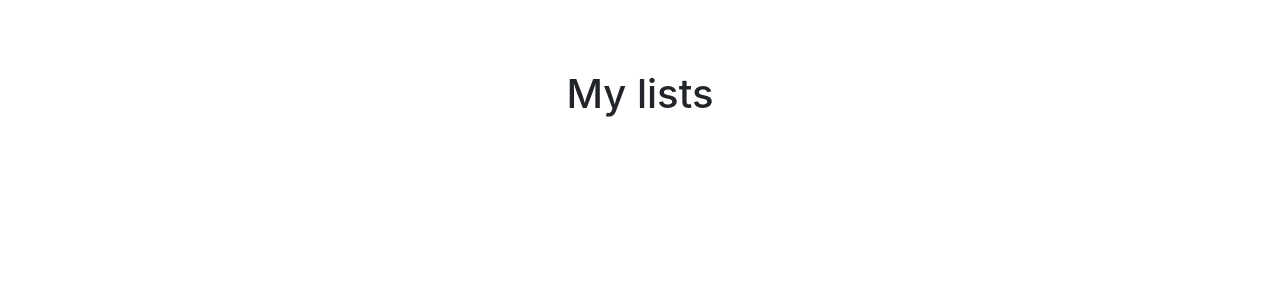
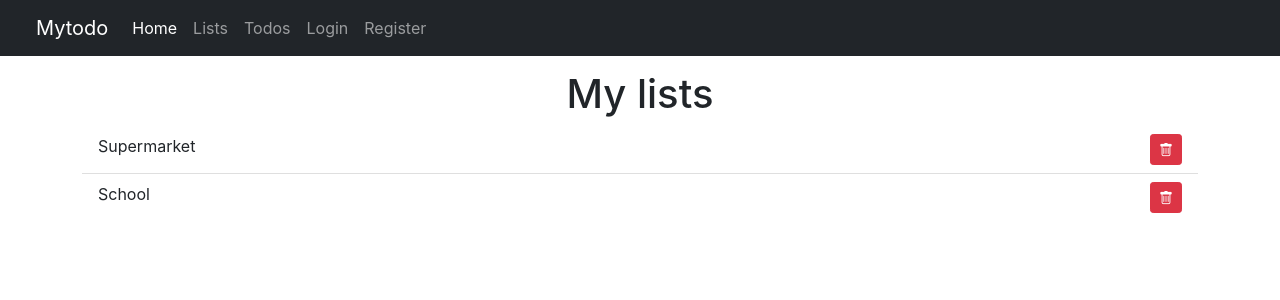
Before and after one commit to hidran/react-redux-todolist, a React (Create React App) app: page / in a window 1280 px wide. Shown: the top 300 px of the page. Built offline with nearby package versions, Linux system fonts and the light colour scheme; data requests are answered from the project's data file.

Commit message:
adds components mylists, lists and list

```diff
--- a/db.json
+++ b/db.json
@@ -31,9 +31,53 @@
       "dueDate": "20/8/2021",
       "user_id": 1,
       "id": 8
+    },
+    {
+      "name": "asdasd",
+      "dueDate": "31/8/2021",
+      "user_id": 1,
+      "id": 9
+    },
+    {
+      "name": "sdasd",
+      "dueDate": "31/8/2021",
+      "user_id": 1,
+      "id": 10
+    },
+    {
+      "name": "sadasd",
+      "dueDate": "31/8/2021",
+      "user_id": 1,
+      "id": 11
+    },
+    {
+      "name": "sadasdas",
+      "dueDate": "31/8/2021",
+      "user_id": 1,
+      "id": 12
+    },
+    {
+      "name": "asdasdasd",
+      "dueDate": "31/8/2021",
+      "user_id": 1,
+      "id": 13
     }
   ],
   "filter": [
     "ALL"
+  ],
+  "lists": [
+    {
+      "name": "Supermarket",
+      "created_at": "2021-08-30 12:12",
+      "user_id": 1,
+      "id": 1
+    },
+    {
+      "name": "School",
+      "created_at": "2021-08-30 12:12",
+      "user_id": 1,
+      "id": 2
+    }
   ]
 }
--- a/src/App.js
+++ b/src/App.js
@@ -10,6 +10,8 @@ import 'react-toastify/dist/ReactToastify.css';
 import { BrowserRouter as Router, Switch, Route } from 'react-router-dom';
 import Mytodos from './features/todos/Mytodos';
 import Mylists from './features/lists/Mylists';
+import Header from './components/Header';
+
 function App() {
     const dispatch = useDispatch();
 
@@ -52,11 +54,25 @@ function App() {
     const onFilterTodo = (filter) => {
         dispatch(filterTodo(filter));
     };
-
+    const lists = [
+        {
+            name: 'Supermarket',
+            created_at: '2021-08-30 12:12',
+            user_id: 1,
+            id: 1,
+        },
+        {
+            name: 'School',
+            created_at: '2021-08-30 12:12',
+            user_id: 1,
+            id: 2,
+        },
+    ];
     return (
-        <div className='App container-fluid'>
+        <div className='App container'>
             <Router>
                 <div className='row d-flex justify-content-center'>
+                    <Header />
                     <Switch>
                         <Route path='/todos'>
                             <Mytodos
@@ -67,8 +83,8 @@ function App() {
                                 manageClick={manageClick}
                             />
                         </Route>
-                        <Route exact path='/'>
-                            <Mylists />
+                        <Route exact path='(/|/lists)'>
+                            <Mylists lists={lists} />
                         </Route>
                     </Switch>
                 </div>
--- /dev/null
+++ b/src/components/Header.js
@@ -0,0 +1,69 @@
+import { NavLink, Link } from 'react-router-dom';
+
+export const Header = () => {
+    return (
+        <nav className='navbar fixed-top navbar-expand-lg navbar-dark bg-dark'>
+            <div className='container-fluid'>
+                <Link className='navbar-brand' to='/'>
+                    Mytodo
+                </Link>
+                <button
+                    className='navbar-toggler'
+                    type='button'
+                    data-bs-toggle='collapse'
+                    data-bs-target='#navbarNav'
+                    aria-controls='navbarNav'
+                    aria-expanded='false'
+                    aria-label='Toggle navigation'>
+                    <span className='navbar-toggler-icon' />
+                </button>
+                <div className='collapse navbar-collapse' id='navbarNav'>
+                    <ul className='navbar-nav'>
+                        <li className='nav-item'>
+                            <NavLink
+                                activeClassName='active'
+                                className='nav-link'
+                                to='/'>
+                                Home
+                            </NavLink>
+                        </li>
+
+                        <li className='nav-item'>
+                            <NavLink
+                                activeClassName='active'
+                                className='nav-link'
+                                to='/lists'>
+                                Lists
+                            </NavLink>
+                        </li>
+                        <li className='nav-item'>
+                            <NavLink
+                                activeClassName='active'
+                                className='nav-link'
+                                to='/todos'>
+                                Todos
+                            </NavLink>
+                        </li>
+                        <li className='nav-item'>
+                            <NavLink
+                                activeClassName='active'
+                                className='nav-link'
+                                to='/login'>
+                                Login
+                            </NavLink>
+                        </li>
+                        <li className='nav-item'>
+                            <NavLink
+                                activeClassName='active'
+                                className='nav-link'
+                                to='/register'>
+                                Register
+                            </NavLink>
+                        </li>
+                    </ul>
+                </div>
+            </div>
+        </nav>
+    );
+};
+export default Header;
--- /dev/null
+++ b/src/features/lists/List.js
@@ -0,0 +1,19 @@
+import PropTypes from 'prop-types';
+export default function List({ list }) {
+    return (
+        <li className='list-group-item d-flex justify-content-between'>
+            <span>{list.name}</span>
+            <button className='btn btn-danger btn-sm'>
+                <li className='bi bi-trash'></li>
+            </button>
+        </li>
+    );
+}
+List.propTypes = {
+    list: PropTypes.shape({
+        name: PropTypes.bool,
+        created_at: PropTypes.string,
+        user_id: PropTypes.number,
+        id: PropTypes.number,
+    }),
+};
--- /dev/null
+++ b/src/features/lists/Lists.js
@@ -0,0 +1,11 @@
+import List from './List';
+const Lists = ({ lists }) => {
+    return (
+        <ul className='list-group list-group-flush'>
+            {lists.map((list) => (
+                <List key={list.id} list={list} />
+            ))}
+        </ul>
+    );
+};
+export default Lists;
--- a/src/features/lists/Mylists.js
+++ b/src/features/lists/Mylists.js
@@ -1,7 +1,10 @@
-const Mylists = () => {
+import Lists from './Lists';
+
+const Mylists = ({ lists }) => {
     return (
         <div>
             <h1>My lists</h1>
+            <Lists lists={lists} />
         </div>
     );
 };
```
